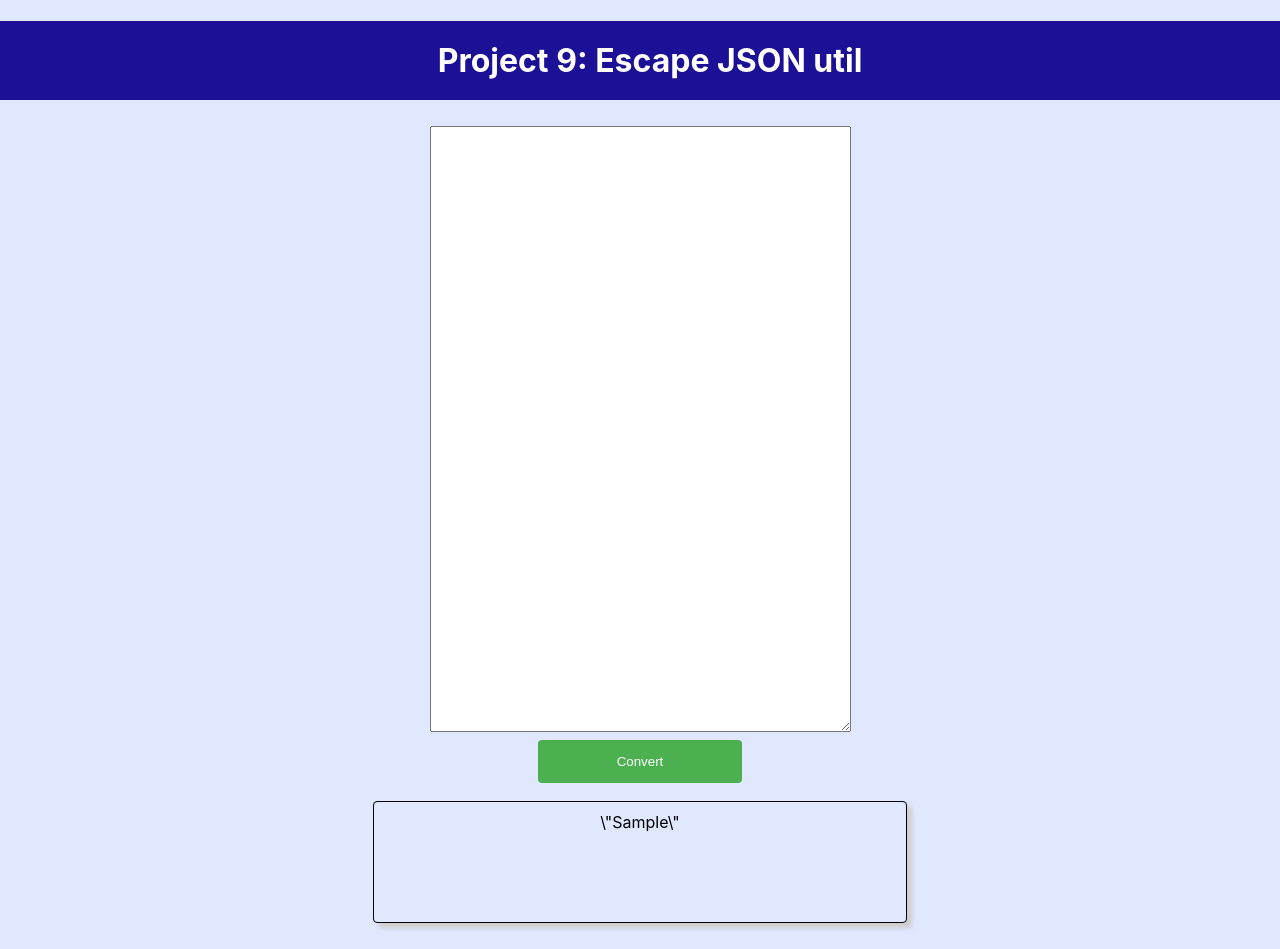
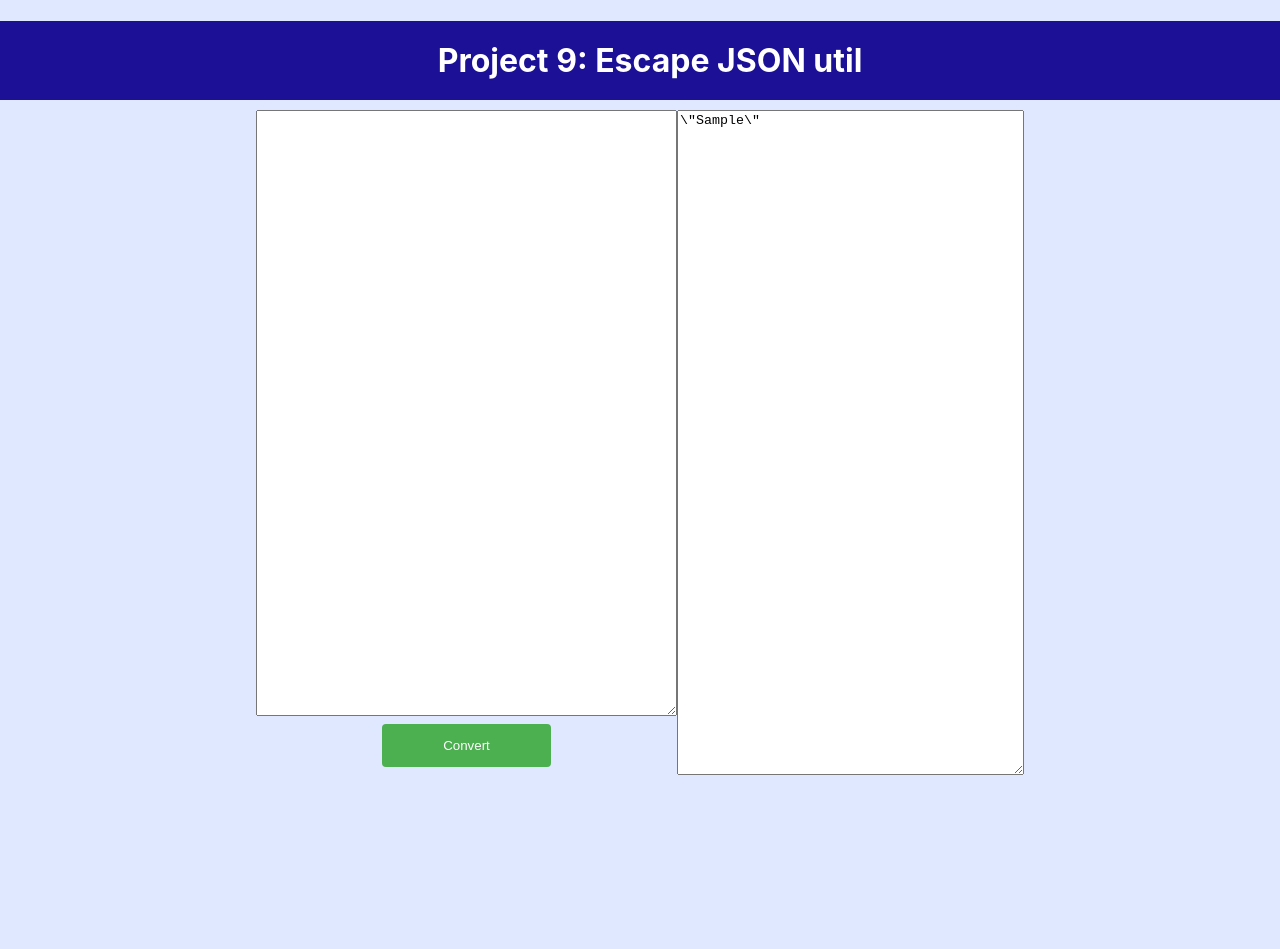
Before and after one commit to skatkar/react-projects-beginner, a React (Create React App) app: page / in a window 1280 px wide. Both pictures are taken after typing "Sample" into the empty fields and a click on the input "Convert". After the commit the page ends 800 px from the top, so only its background shows below. Built offline with nearby package versions, Linux system fonts and the light colour scheme.

Commit message:
CSS modification

```diff
--- a/src/components/EscapeJSON/EscapeJSON.module.css
+++ b/src/components/EscapeJSON/EscapeJSON.module.css
@@ -1,9 +1,12 @@
 .container {
     display: flex;
-    flex-direction: column;
-    justify-content: center;
-    align-items: center;
-    width: 50%;
+    width: 60%;
     margin: auto;
-    padding: 1rem;
 }
+
+
+@media screen and (min-width: 570px) {
+    .container {
+        flex-direction: row;
+    }
+}
--- a/src/components/EscapeJSON/ListItem.js
+++ b/src/components/EscapeJSON/ListItem.js
@@ -1,7 +1,11 @@
 import classes from "./ListItem.module.css";
 const ListItem = (props) => {
   const string = props.escapedString;
-  return <div className={classes.user}>{string}</div>;
+  return (
+    <textarea rows={40} cols={80}>
+      {string}
+    </textarea>
+  );
 };
 
 export default ListItem;
--- a/src/components/EscapeJSON/ListItem.module.css
+++ b/src/components/EscapeJSON/ListItem.module.css
@@ -11,3 +11,12 @@
     width: 80%;
     box-shadow: 5px 5px 5px rgb(206, 204, 204);
 }
+
+.textarea {
+    width: 200px;
+    /* Adjust the width as needed */
+    height: 150px;
+    /* Adjust the height as needed */
+    margin-right: 10px;
+    /* Adjust the margin between textareas as needed */
+}
```
